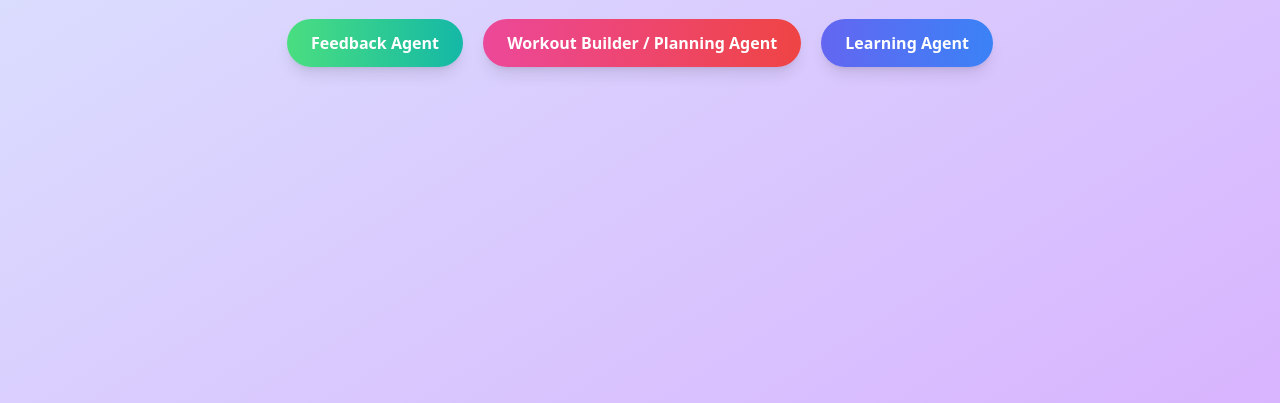
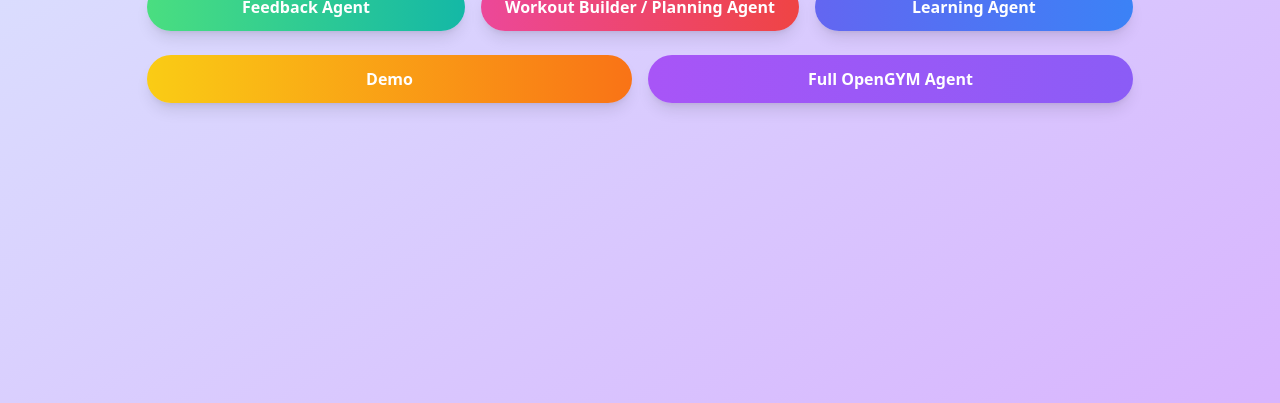
Before and after one commit to BerkOpenGYM/website, a plain HTML site: page index.html in a window 1280 px wide. Shown: the part 397-800 px from the top of the page. Drawn offline with nearby package versions, Linux system fonts and the light colour scheme.

Commit message:
add more components

```diff
--- a/index.html
+++ b/index.html
@@ -9,22 +9,30 @@
 <body class="bg-gradient-to-br from-blue-100 to-purple-300 flex items-center justify-center min-h-screen">
 <div class="text-center">
 <h1 class="text-4xl font-bold text-gray-800 mb-10">✨ OpenGYM ✨</h1>
-    <div class="space-x-4">
+<div class="grid grid-cols-1 md:grid-cols-3 gap-4 mb-6">
   <button onclick="window.location.href='mlm.html'"
   class="bg-gradient-to-r from-green-400 to-teal-500 text-white font-semibold py-3 px-6 rounded-full shadow-lg hover:scale-110 transition-transform">
    Feedback Agent
   </button>
-
   <button onclick="window.location.href='planning.html'"
   class="bg-gradient-to-r from-pink-500 to-red-500 text-white font-semibold py-3 px-6 rounded-full shadow-lg hover:scale-110 transition-transform">
    Workout Builder / Planning Agent
   </button>
-
   <button onclick="window.location.href='learning.html'"
   class="bg-gradient-to-r from-indigo-500 to-blue-500 text-white font-semibold py-3 px-6 rounded-full shadow-lg hover:scale-110 transition-transform">
    Learning Agent
   </button>
 </div>
+<div class="grid grid-cols-1 md:grid-cols-2 gap-4">
+  <button onclick="window.location.href='demo.html'"
+  class="bg-gradient-to-r from-yellow-400 to-orange-500 text-white font-semibold py-3 px-6 rounded-full shadow-lg hover:scale-110 transition-transform">
+   Demo
+  </button>
+  <button onclick="window.location.href='agent.html'"
+  class="bg-gradient-to-r from-purple-500 to-violet-500 text-white font-semibold py-3 px-6 rounded-full shadow-lg hover:scale-110 transition-transform">
+   Full OpenGYM Agent
+  </button>
+</div>
 </div>
 </body>
 </html>
```
Also changed, not shown: learning.html (+26 -1 lines), agent.html (added). Lines whose indentation alone changed are shown as unchanged.
